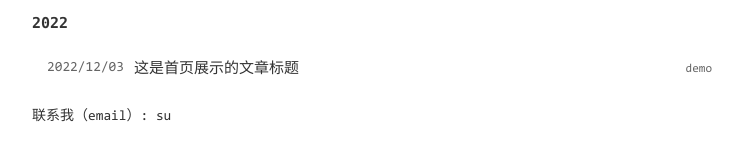
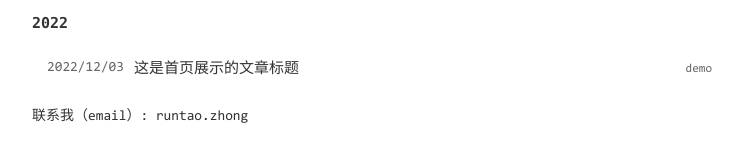
Before and after one commit to zhongruntao/zhongruntao.github.io, a Jekyll site: the page built from index.html, in a window 1280 px wide. Shown: the part 205-367 px from the top of the page, without its empty margins (268-1011 px from the left). Built offline with Jekyll 4.4.1, drawn with Linux system fonts in a browser that asks for light colours.

Commit message:
chore(config): 更新作者信息为 runtao.zhong
- 将 _config.yml 中的 keywords、author 和 footerText 从 'su' 更新为 'runtao.zhong'
- 将 static/js/blog.js 中的 author 变量从 'zjc' 更新为 'runtao.zhong'
- 将 LICENSE 文件中的 Copyright 从 'zjc' 更新为 'runtao.zhong'

```diff
--- a/_config.yml
+++ b/_config.yml
@@ -3,9 +3,9 @@ encoding: utf-8
 # SEO相关信息
 title: 我的博客
 description: 我的博客
-keywords: su,Blog,Java,Html,JavaScript
-author: su
-footerText: '联系我（email）: su'
+keywords: runtao.zhong,Blog,Java,Html,JavaScript
+author: runtao.zhong
+footerText: '联系我（email）: runtao.zhong'
 
 # 这些不要动
 permalink: /posts/:year/:month/:day/:title.html
--- a/static/js/blog.js
+++ b/static/js/blog.js
@@ -2,7 +2,7 @@
 ;(function () {
   var style1 = 'background:#4BB596;color:#ffffff;border-radius: 2px;'
   var style2 = 'color:auto;'
-  var author = ' zjc'
+  var author = ' runtao.zhong'
   console.info('%c Author %c' + author, style1, style2)
 })()
 
```
Also changed, not shown: 1 other file.
